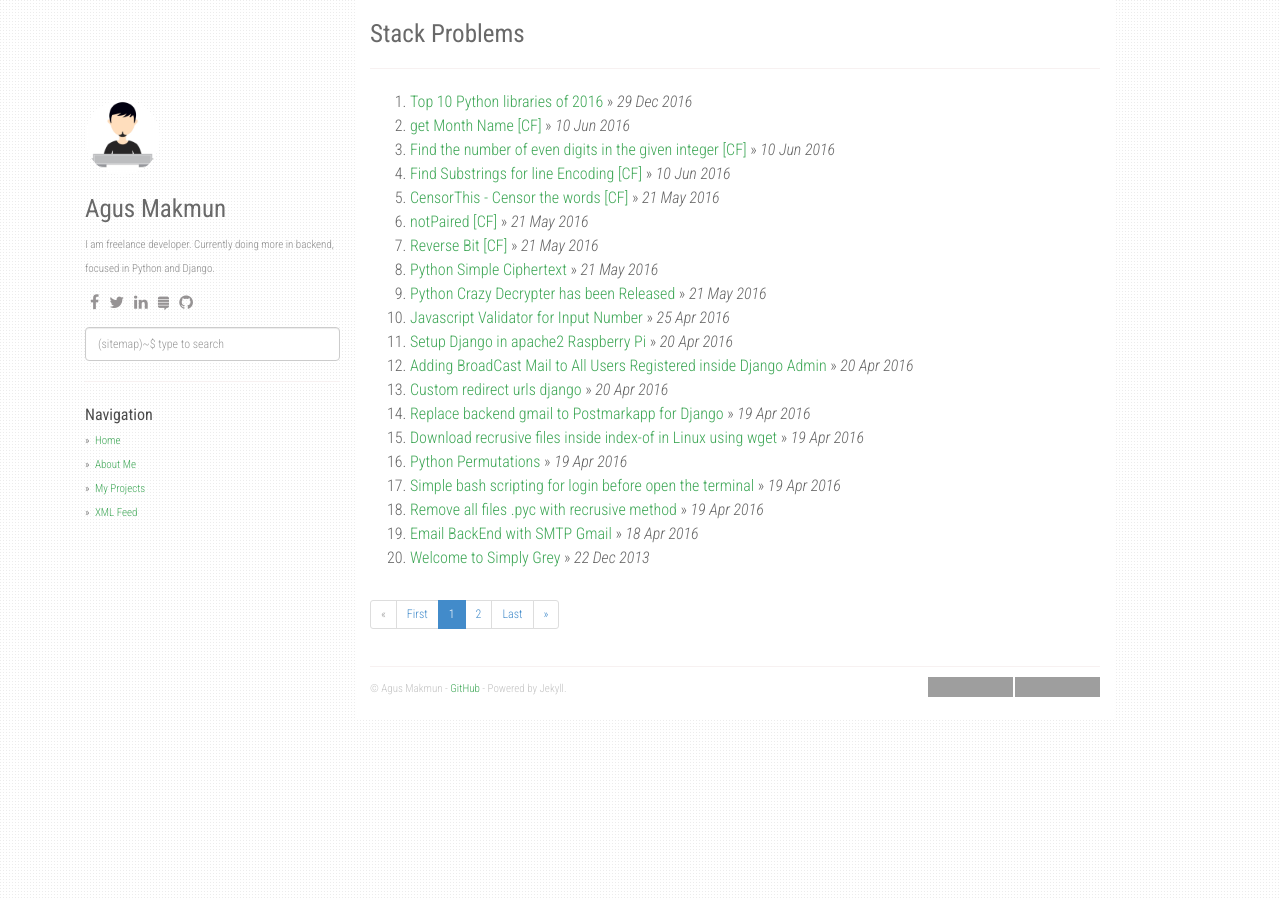
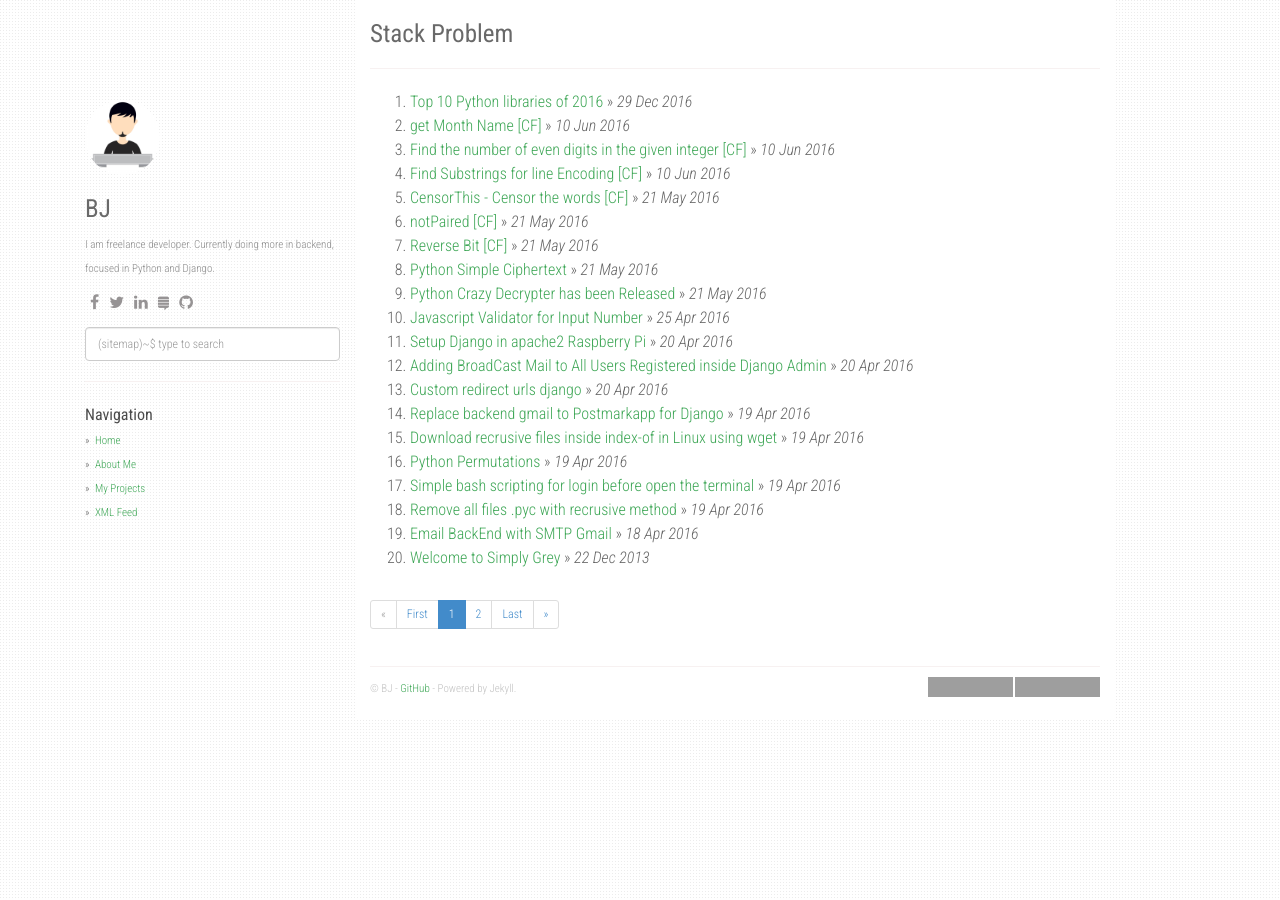
Before and after one commit to dgyal95/dgyal95.github.io, a Jekyll site: the page built from index.html, in a window 1280 px wide. Built offline with Jekyll 4.4.1, drawn with Linux system fonts in a browser that asks for light colours; nearby versions of some CDN libraries; the list of posts is cut into pages by our own code; grey boxes are pictures that could not be loaded.

```diff
--- a/_config.yml
+++ b/_config.yml
@@ -1,6 +1,6 @@
-title: Stack Problems
+title: Stack Problem
 description: My Personal Stack Problems
-author: Agus Makmun
+author: BJ
 github: https://github.com/agusmakmun
 about: I am freelance developer. Currently doing more in backend, focused in Python and Django.
 disqus_shortname: stackproblems
@@ -19,13 +19,13 @@ social:
     - icon: fa-facebook
       link: "#"
     - icon: fa-twitter
-      link: "https://twitter.com/agusmakmun6"
+      link: "#"
     - icon: fa-linkedin
-      link: "https://www.linkedin.com/in/summonagus"
+      link: "#"
     - icon: fa-stack-exchange
       link: "#"
     - icon: fa-github
-      link: "https://github.com/agusmakmun"
+      link: "https://github.com/dgyal95"
 
 share:
   twitter_username: agusmakmun6
```
